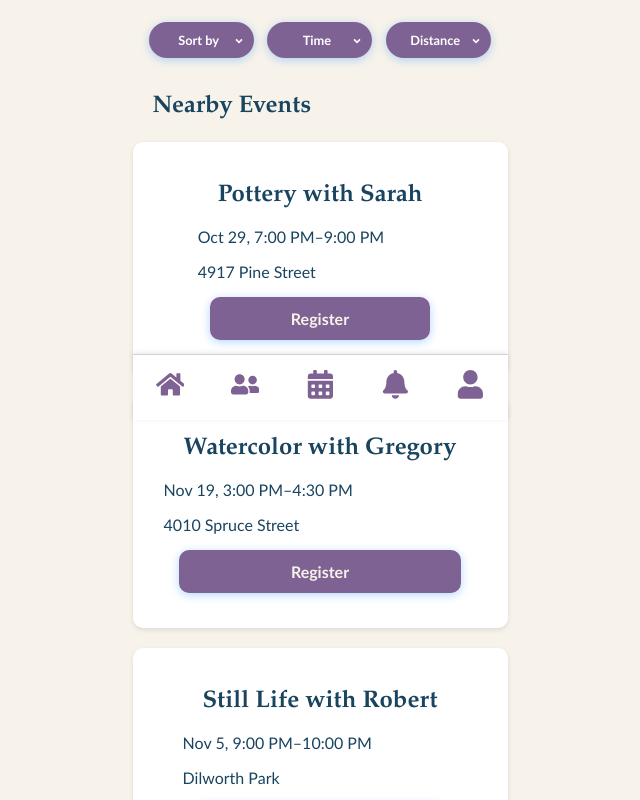
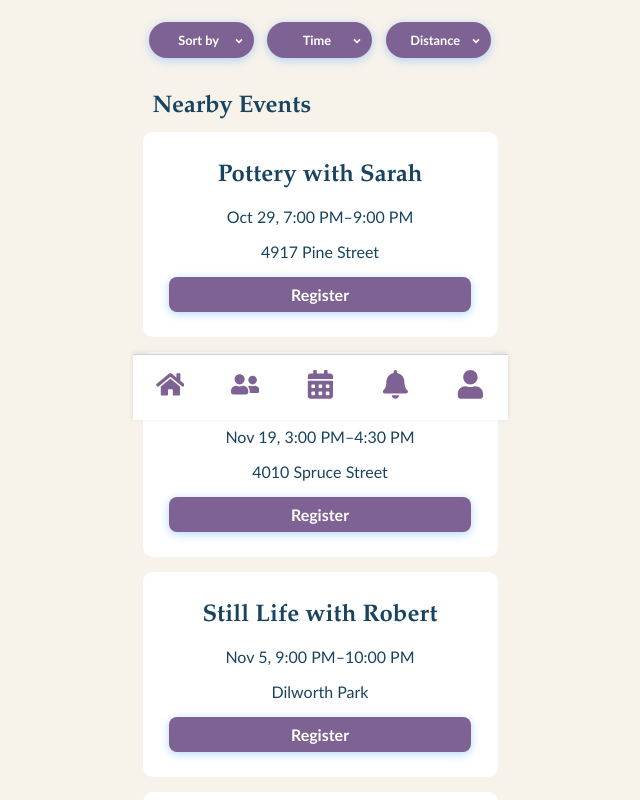
Before and after one commit to tiffanychang04/art-class-app, a React (Create React App) app: page /schedule in a window 1280 px wide. Shown: the part 380-1180 px from the top of the page, without its empty margins (320-960 px from the left). Built offline with nearby package versions, Linux system fonts and the light colour scheme.

Commit message:
fix schedule page changing width

```diff
--- a/src/App.css
+++ b/src/App.css
@@ -149,7 +149,14 @@ input::placeholder {
 
 
 /* Event card styling */
-.event-card button {
+.upcoming-events-card {
+  background: #ffffff;
+  border-radius: 10px;
+  padding: 10px;
+  margin: 0px 10px;
+  text-align: center;
+}
+.upcoming-events-card button {
   background-color: #7f6294;
   color: #ffffff;
   font-weight: bold;
@@ -161,8 +168,10 @@ input::placeholder {
   transition: background-color 0.3s;
 }
 
-.event-card button:hover {
-  background-color: #432a56;
+.nearby-events {
+  display: flex;
+  flex-direction: column;
+  gap: 15px;
 }
 
 
--- a/src/EventCard.js
+++ b/src/EventCard.js
@@ -11,7 +11,7 @@ function EventCard({ event, isRegistered, onRegister, onUnregister }) {
   const formattedEndTime = endDate.toLocaleTimeString('en-US', { hour: 'numeric', minute: 'numeric', hour12: true });
 
   return (
-    <div className="upcoming-events card">
+    <div className="upcoming-events-card">
       <div className="event-details">
         <h3>{event.name} with {event.instructor}</h3>
         <p>{formattedStartDate}, {formattedStartTime}–{formattedEndTime}</p>
```
